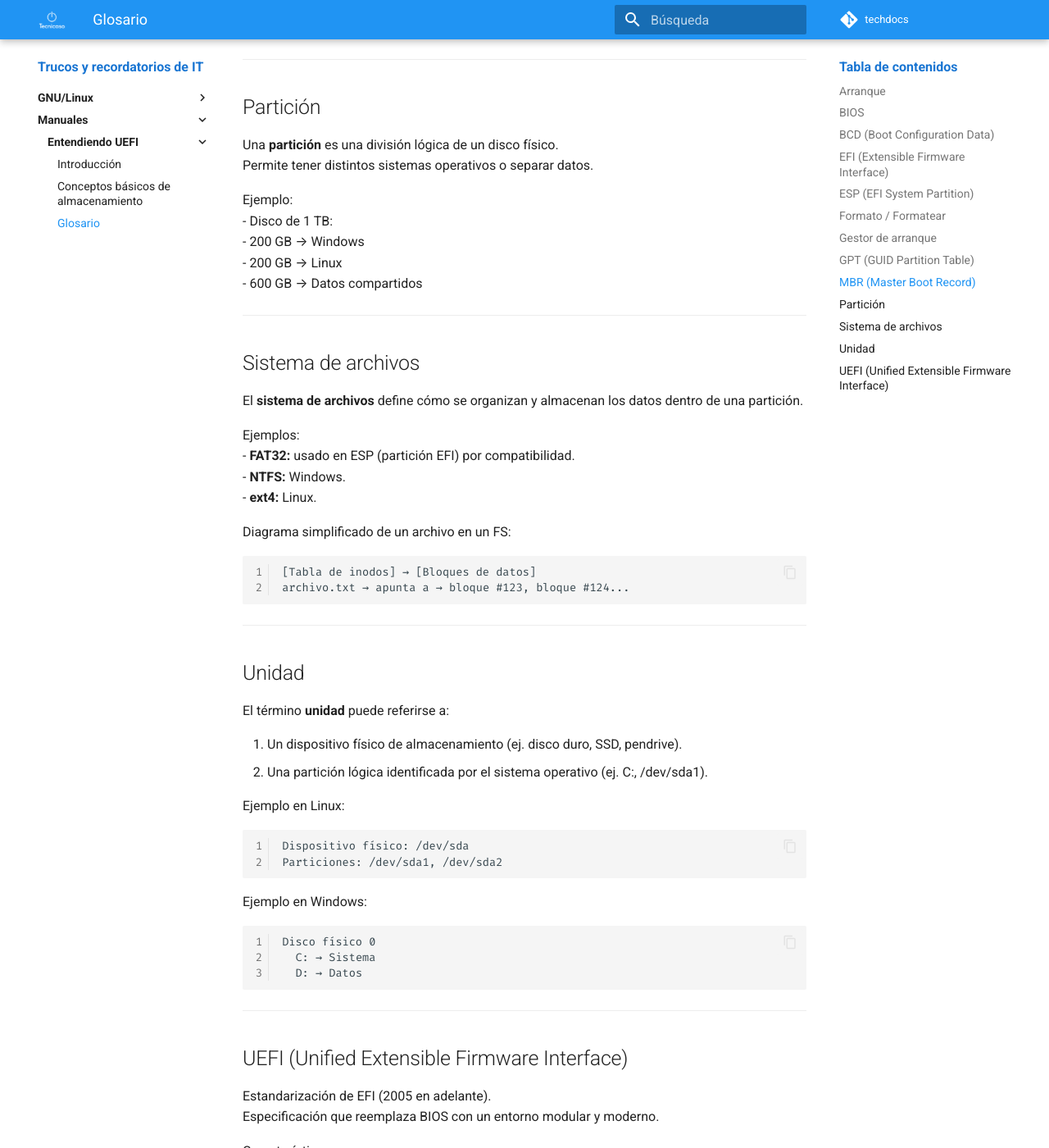
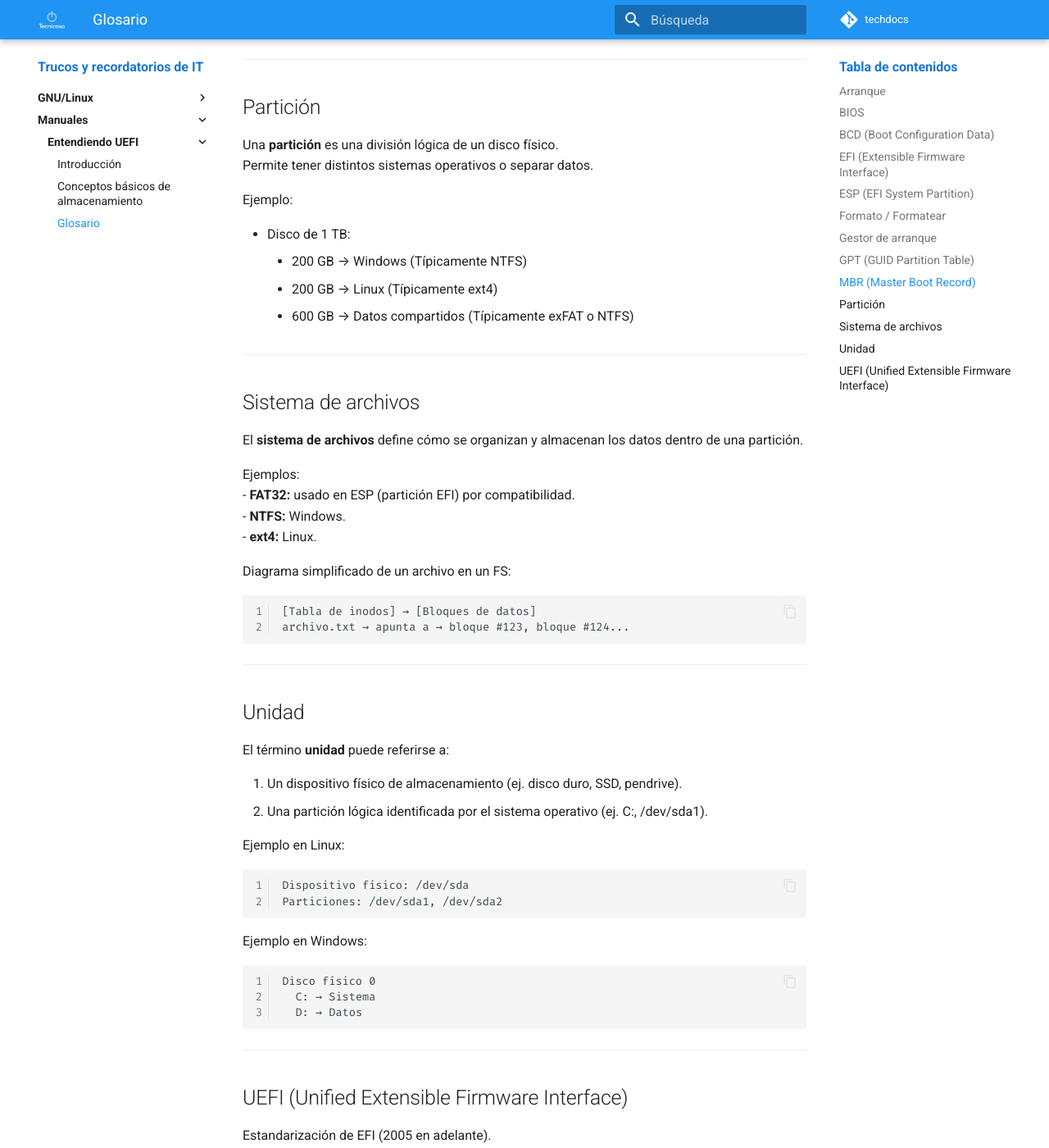
Before and after one commit to ivangarciaalcaide/techdocs, an MkDocs documentation site: the page built from docs/entendiendo_uefi/99-glosario.md, in a window 1280 px wide and 1400 px high, scrolled down 3910 px. Shown: the whole window at 82% size. Built offline with MkDocs 1.6.1 and Material for MkDocs 9.7.7, drawn with Linux system fonts in a browser that asks for light colours; comment, search, counter and statistics services are not loaded; some of the changed text lies outside the part shown.

```diff
--- a/docs/entendiendo_uefi/99-glosario.md
+++ b/docs/entendiendo_uefi/99-glosario.md
@@ -170,10 +170,11 @@ Una **partición** es una división lógica de un disco físico.
 Permite tener distintos sistemas operativos o separar datos.
 
 Ejemplo:
+
 - Disco de 1 TB:
-  - 200 GB → Windows
-  - 200 GB → Linux
-  - 600 GB → Datos compartidos
+     - 200 GB → Windows (Típicamente NTFS)
+     - 200 GB → Linux  (Típicamente ext4)
+     - 600 GB → Datos compartidos  (Típicamente exFAT o NTFS)
 
 ---
 
@@ -225,8 +226,6 @@ Características:
 
 Ejemplo: instalar Linux en modo UEFI requiere crear una partición ESP.
 
----
-
 {%
     include-markdown "./.includes/footer.md"
 %}
```
Also changed, not shown: docs/entendiendo_uefi/.includes/footer.md (+0 -5 lines), docs/entendiendo_uefi/02-conceptos_basicos_almacenamiento.md (+7 -1 lines).
